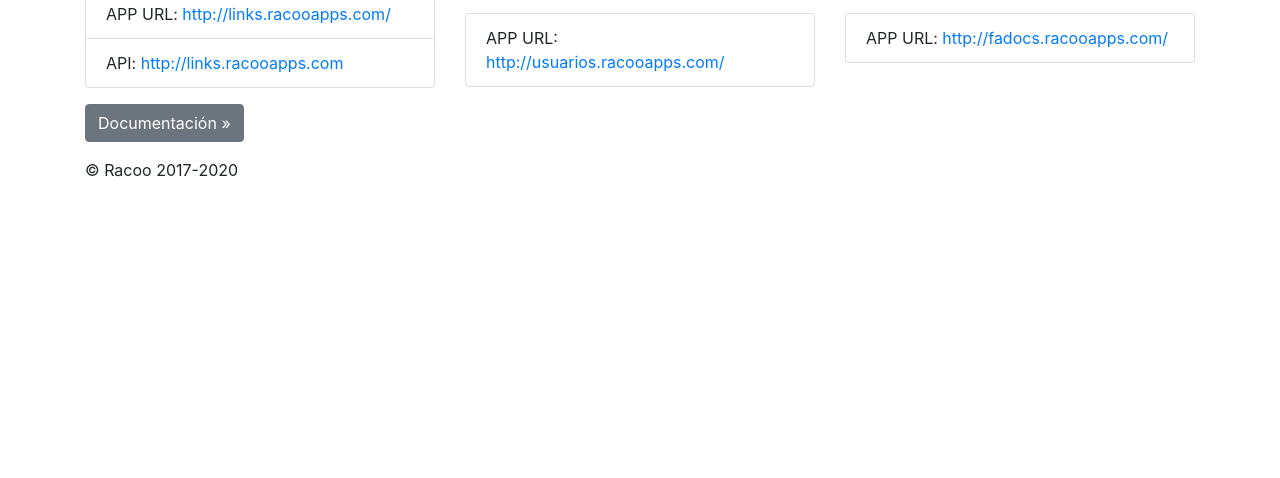
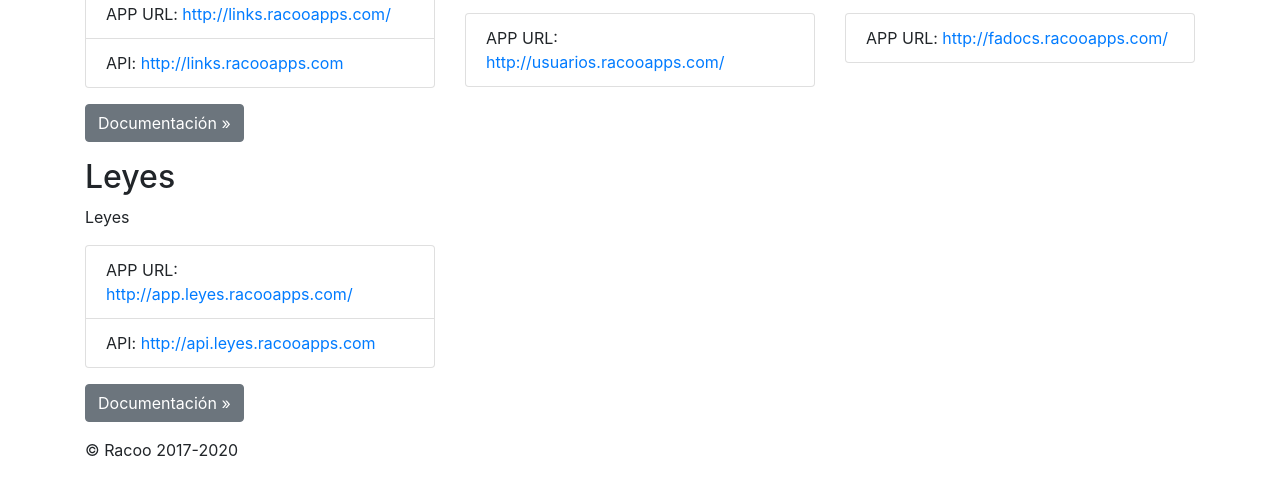
Before and after one commit to geraldosalazar16/racoo-landing, a plain HTML site: page index.html in a window 1280 px wide. Shown: the part 720-1198 px from the top of the page. Before the commit the page ends 918 px from the top, so only its background shows below. Drawn offline with nearby package versions, Linux system fonts and the light colour scheme.

Commit message:
Agregar info de leyes

```diff
--- a/index.html
+++ b/index.html
@@ -167,6 +167,28 @@
             </ul>
           </p>
         </div>
+
+        <div class="col-md-4">
+          <h2>Leyes</h2>
+          <p>
+            Leyes
+          </p>
+          <p>
+            <ul class="list-group">
+              <li class="list-group-item">
+                APP URL: <a href="http://app.leyes.racooapps.com/" target="_blank">http://app.leyes.racooapps.com/</a>
+              </li>
+              <li class="list-group-item">
+                API: <a href="http://api.leyes.racooapps.com/docs" target="_blank">http://api.leyes.racooapps.com</a>
+              </li>
+            </ul>
+          </p>
+          <p>
+            <a class="btn btn-secondary" href="http://api.leyes.racooapps.com/docs" target="_blank" role="button">
+              Documentación &raquo;
+            </a>
+          </p>
+        </div>
       </div>
 
     </div>
```
